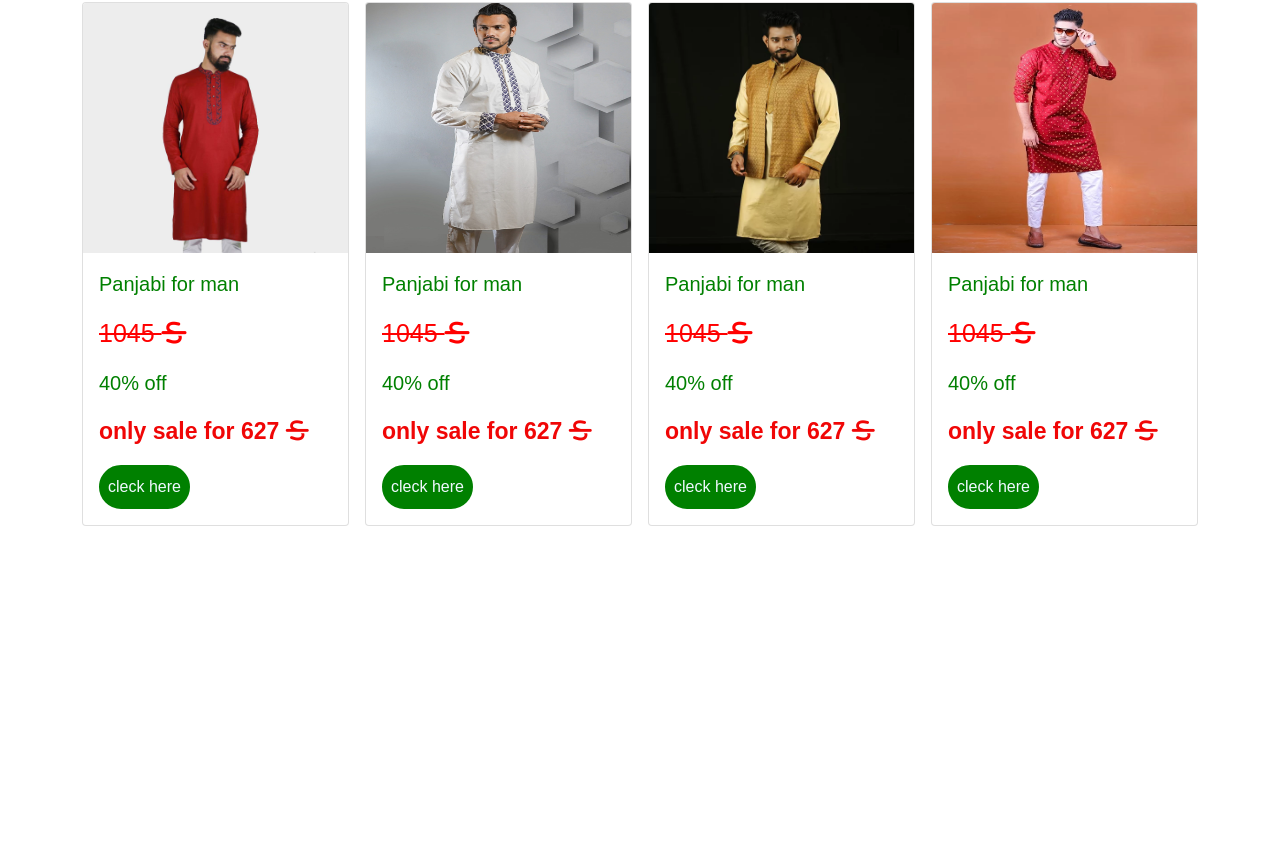
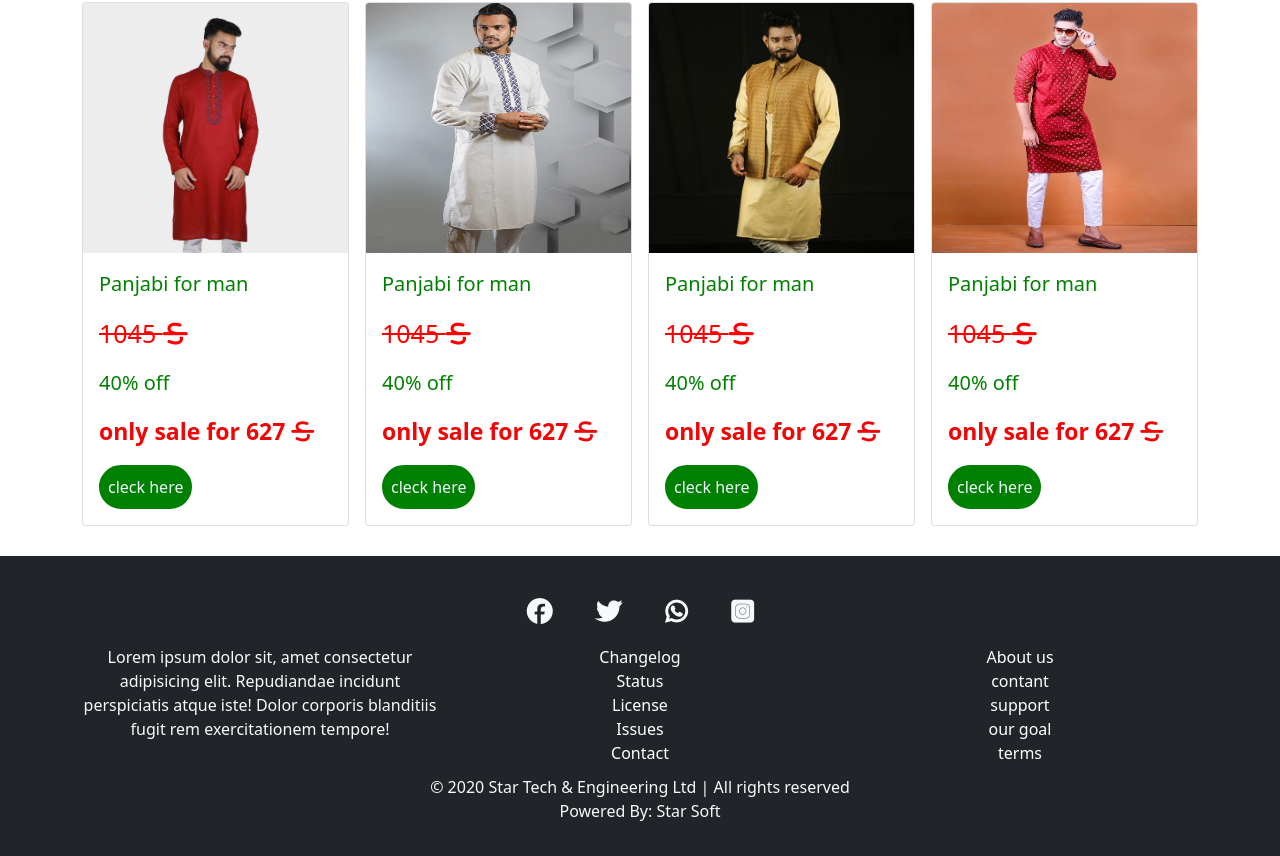
Before and after one commit to mahedimidia/digital-marketings, a plain HTML site: page index2.html in a window 1280 px wide. Shown: the part 1303-2159 px from the top of the page. Before the commit the page ends 1859 px from the top, so only its background shows below. Drawn offline with nearby package versions, Linux system fonts and the light colour scheme.

Commit message:
Add files via upload

```diff
--- a/index2.html
+++ b/index2.html
@@ -283,7 +283,45 @@
      </section>
 
 
+     <footer id="footer" class="footer text-center bg-dark align-items-center  text-light">
 
+      <div class="footer-icon pt-4">
+        <span><i class="fa-brands fa-facebook"></i></span>
+      <span><i class="fa-brands fa-twitter"></i></span>
+      <span><i class="fa-brands fa-whatsapp"></i></span>
+      <span><i class="fa-brands fa-instagram-square"></i></span>
+      <div class="footer-manu">
+      </div>
+       <div class="container">
+        <div class="row">
+          <div class="col-md-4 ">
+           <p>Lorem ipsum dolor sit, amet consectetur adipisicing elit. Repudiandae incidunt perspiciatis atque iste! Dolor corporis blanditiis fugit rem exercitationem tempore!</p>
+          </div>
+          <div class="col-md-4">
+            <div class="footer-ul">
+             <a href="#">Changelog</a><br>
+             <a href="#">Status</a><br>
+             <a href="#">License</a><br>
+             <a href="#">Issues</a><br>
+             <a href="#">Contact</a><br>
+            </div>
+          </div>
+          <div class="col-md-4">
+           <div class="footer-ul">
+             <a href="#">About us</a><br>
+             <a href="#">contant</a><br>
+             <a href="#">support</a><br>
+             <a href="#">our goal</a><br>
+             <a href="#">terms</a><br>
+            </div>
+          </div>
+        </div>
+       </div>
+       </div>
+      <p class="dead-line" style="margin-top:10px ;">© 2020 Star Tech & Engineering Ltd | All rights reserved <br>
+
+        Powered By: Star Soft</p>
+    </footer>
 
 
 
--- a/style.css
+++ b/style.css
@@ -1,8 +1,6 @@
 *{
     margin: 0;
     padding: 0;
-    box-sizing: border-box;
-    font-family: purple, sans-serif;
 }
 .logo{
     background-color: #090D1C;
@@ -26,7 +24,7 @@
     display: flex;
     align-items: center;
     justify-content: center;
-    background: radial-gradient(circle, rgba(28,208,208,1) 0%, rgba(23,66,190,1) 100%);
+    background: radial-gradient(circle, rgba(28,208,208,1) 0%, rgb(29, 190, 23) 100%);
 }
 .navb li{
  list-style: none;
@@ -37,7 +35,7 @@
  display: inline-block;
 }
 .navb li a{
-    color:  orange;
+    color:  rgb(0, 81, 255);
     text-decoration: none;
     font-size: 25px;
     font-weight: bold;
@@ -141,3 +139,30 @@
     margin-top: 30px;
     margin-bottom: 30px;
 }
+
+/* -----footer------- */
+
+#footer{
+    min-width: 100%;
+    min-height: 300px;
+    height: auto;
+}
+.fa-brands{
+    margin: 20px;
+    font-size: 25px;
+    font-weight: 600;
+    cursor: pointer;
+}
+.fa-brands:hover{
+    color: #180a7a;
+}
+.footer-ul a{
+    text-decoration: none;
+    color: #fff;
+    margin-top: 10px;
+    width: 100%;
+
+}
+.footer-ul a:hover{
+    color: #230bbc;
+}
```
Also changed, not shown: index.html (+38 -0 lines).
